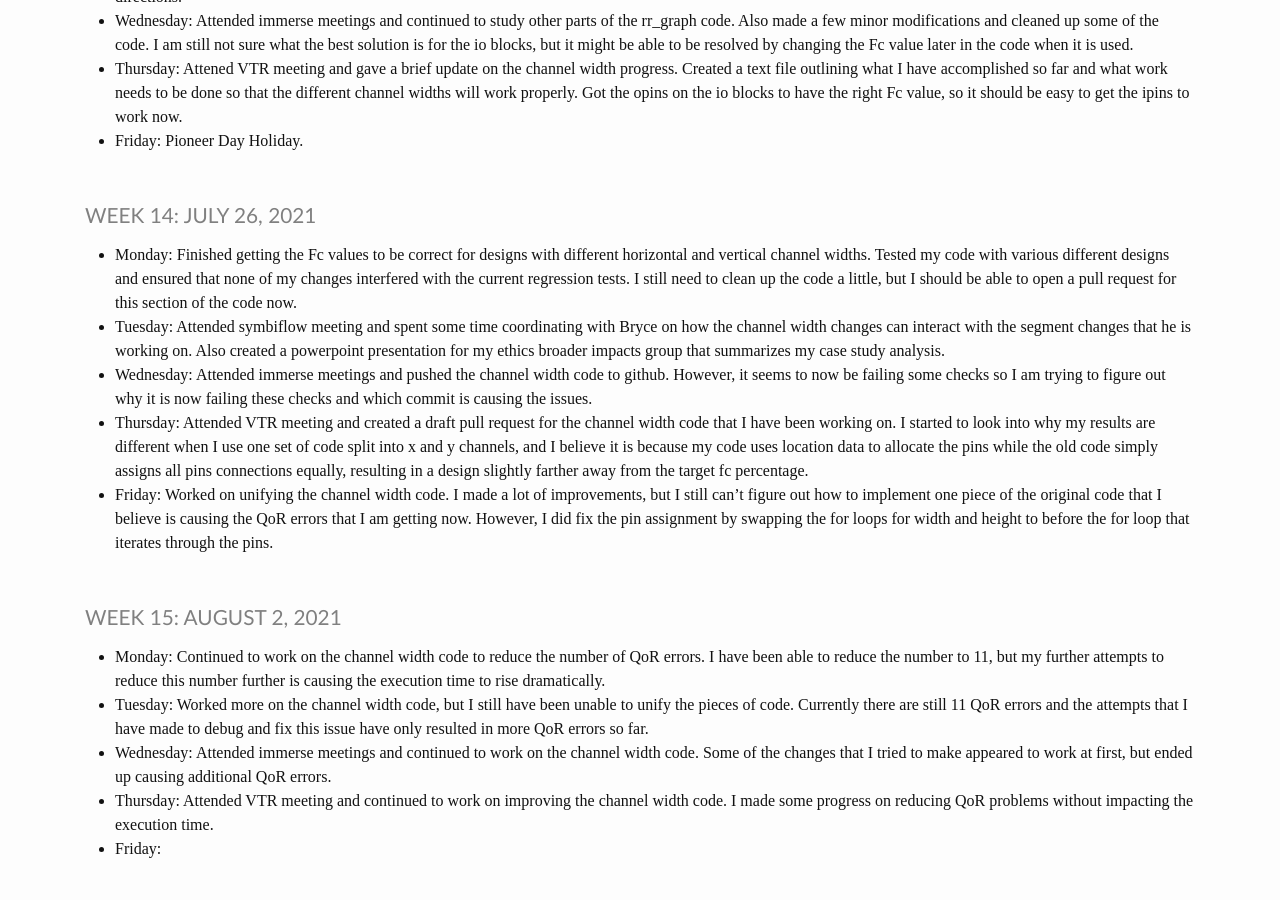
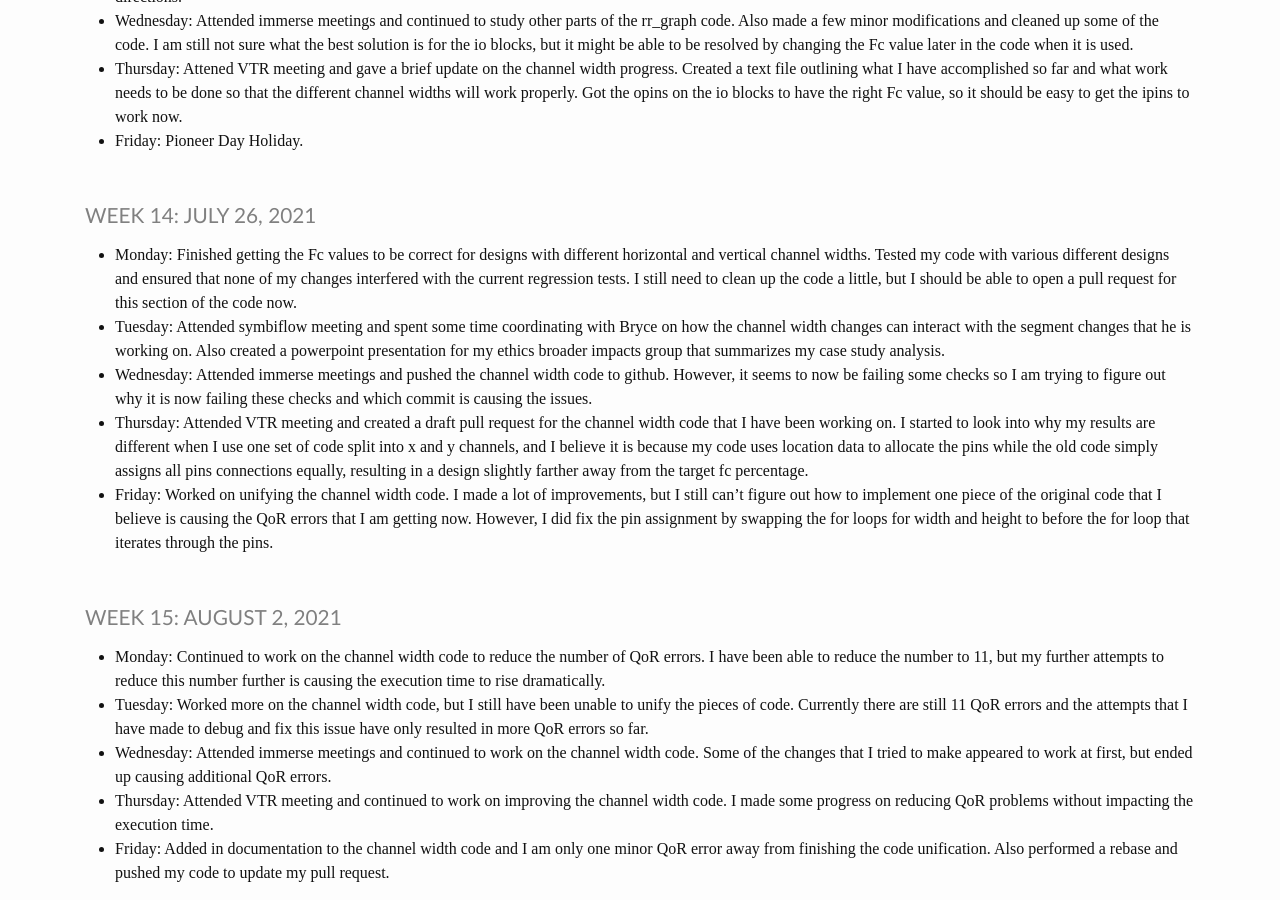
Before and after one commit to heinerb1/heinerb1.github.io, a Jekyll site: the page built from _pages/log.md, in a window 1280 px wide and 900 px high, scrolled down 4356 px. Built offline with Jekyll 4.4.1, drawn with Linux system fonts in a browser that asks for light colours; before the commit the page ends 5232 px from its top, so only the background shows below that.

Commit message:
8/6 Update

```diff
--- a/_pages/log.md
+++ b/_pages/log.md
@@ -257,4 +257,5 @@ title: IMMERSE Log
                  tried to make appeared to work at first, but ended up causing additional QoR errors.
 * **Thursday**: Attended VTR meeting and continued to work on improving the channel width code. I made some progress on
                 reducing QoR problems without impacting the execution time.
-* **Friday**:
+* **Friday**: Added in documentation to the channel width code and I am only one minor QoR error away from finishing the
+              code unification. Also performed a rebase and pushed my code to update my pull request.
```
